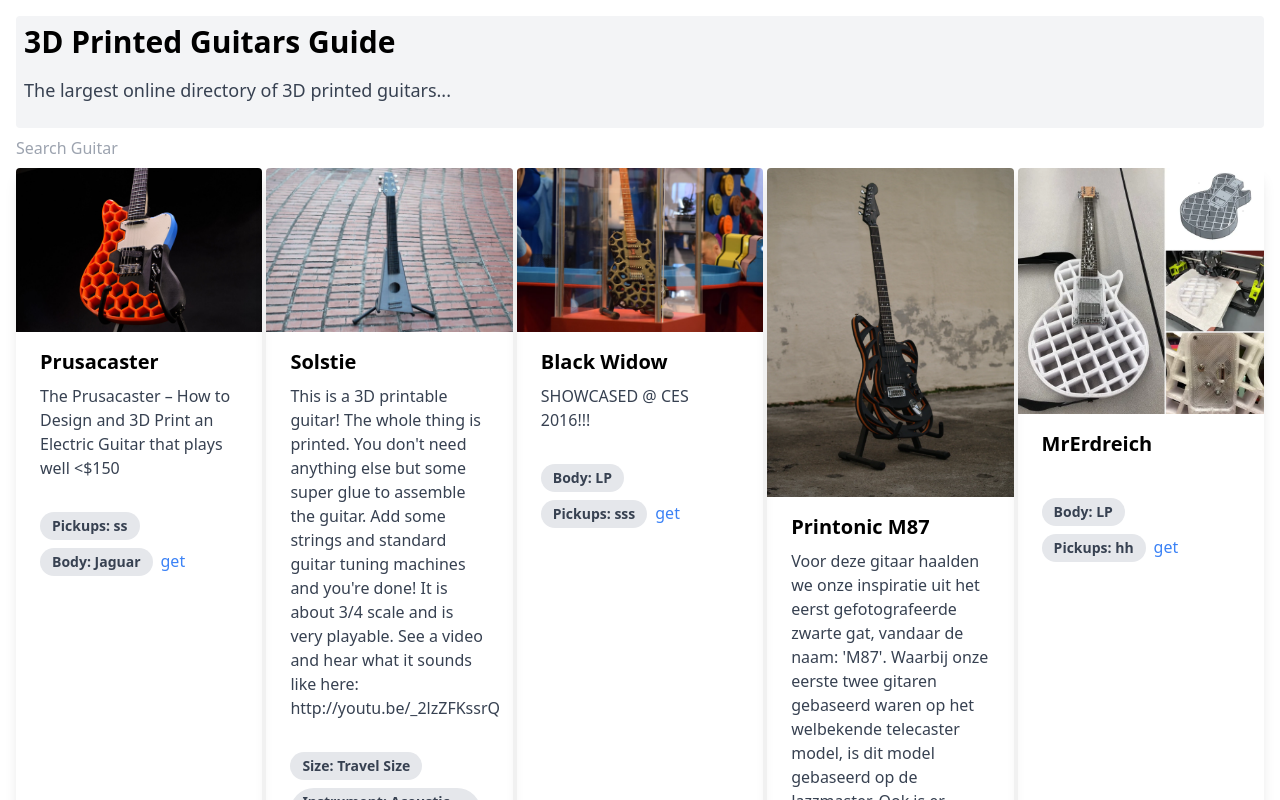
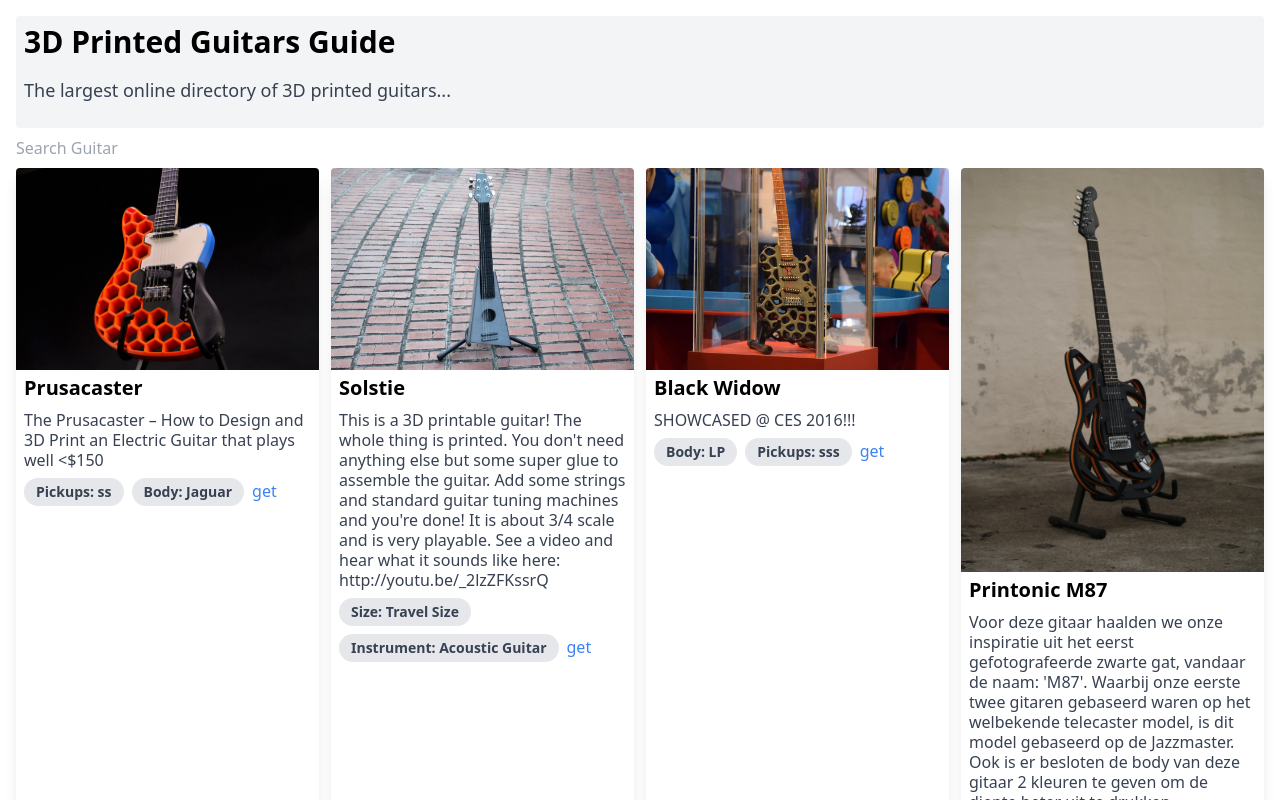
Before and after one commit to Tyler-Hilbert/3D-Printed-Guitars, a React (Create React App) app: page / in a window 1280 px wide. Shown: the top 800 px of the page. Built offline with nearby package versions, Linux system fonts and the light colour scheme; the HTML template or start-up script is replaced by a standard one.

Commit message:
Minor css improvement

```diff
--- a/src/App.js
+++ b/src/App.js
@@ -22,11 +22,11 @@ function Guitar({ guitar }) {
   return (
     <div class="max-w-sm rounded overflow-hidden shadow-lg">
       <img class="w-full" src={require("../imgs/" + guitar.img_src)} alt={guitar.name}></img>
-      <div class="px-6 py-4">
+      <div class="px-2 py-1">
         <div class="font-bold text-xl mb-2">{guitar.name}</div>
-        <p class="text-gray-700 text-base">{guitar.description}</p>
+        <p class="text-gray-700 text-base leading-tight">{guitar.description}</p>
       </div>
-      <div class="px-6 pt-4 pb-2">
+      <div class="px-2 py-1">
         {Object.keys(guitar.fields).map((field) => (
           <span class="inline-block bg-gray-200 rounded-full px-3 py-1 text-sm font-semibold text-gray-700 mr-2 mb-2">{field}: {guitar.fields[field]}</span>
         ))}
@@ -39,7 +39,7 @@ function Guitar({ guitar }) {
 function GuitarsList({ filteredGuitars }) {
   const filtered = filteredGuitars.map(guitar =>  <Guitar guitar={guitar} />);
   return (
-    <div class="grid grid-cols-1 md:grid-cols-2 lg:grid-cols-5 gap-1">
+    <div class="grid grid-cols-1 md:grid-cols-3 lg:grid-cols-4 gap-3">
       {filtered}
     </div>
   );
```
